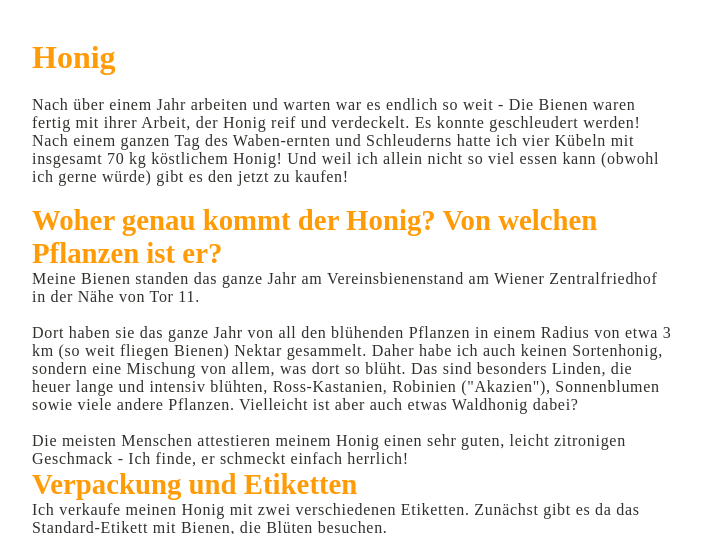
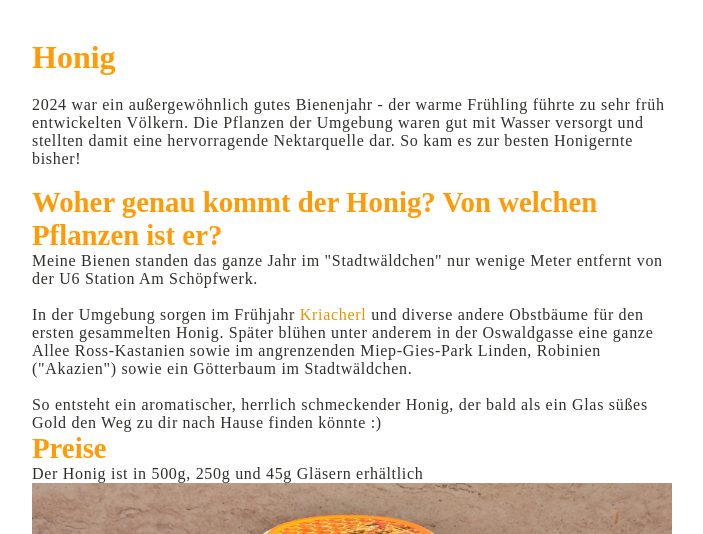
Before and after one commit to HNieme/imkerei.wien, a PHP site: page /produkte/honig/ in a window 1280 px wide. Shown: the part 737-1271 px from the top of the page, without its empty margins (288-991 px from the left). Run offline with PHP 8.4, Linux system fonts and the light colour scheme; some libraries are stand-ins or nearby versions; some web fonts are replaced.

Commit message:
Updated produkte/honig page

```diff
--- a/produkte/honig/index.php
+++ b/produkte/honig/index.php
@@ -1,37 +1,66 @@
 		<?php
 			include "../../assets/template/head/head.php";
 		?>
-			<img src="img/flugbrett.jpg" alt="Bienen am Flugbrett"  class="img-fullwidth">
+			<img src="img/Honig-250g-Quellenstraße.jpg" alt=""  class="img-fullwidth">
 			<p><br /><br /></p>
 			<h1>Honig</h1>
 			<p>
-				Nach über einem Jahr arbeiten und warten war es endlich so weit - Die Bienen waren fertig mit ihrer Arbeit, der Honig reif und verdeckelt. Es konnte geschleudert werden!
-				Nach einem ganzen Tag des Waben-ernten und Schleuderns hatte ich vier Kübeln mit insgesamt 70 kg köstlichem Honig! Und weil ich allein nicht so viel essen kann (obwohl ich gerne würde) gibt es den jetzt zu kaufen!
+				2024 war ein außergewöhnlich gutes Bienenjahr - der warme Frühling führte zu sehr früh entwickelten Völkern. Die Pflanzen der Umgebung waren gut mit Wasser versorgt und stellten damit eine hervorragende Nektarquelle dar. So kam es zur besten Honigernte bisher!
 				<br />
 				<br />
 
 			</p>
 			<h2>Woher genau kommt der Honig? Von welchen Pflanzen ist er?</h2>
 			<p>
-				Meine Bienen standen das ganze Jahr am Vereinsbienenstand am Wiener Zentralfriedhof in der Nähe von Tor 11.
+				Meine Bienen standen das ganze Jahr im "Stadtwäldchen" nur wenige Meter entfernt von der U6 Station Am Schöpfwerk.
 				<br />
 				<br />
-				Dort haben sie das ganze Jahr von all den blühenden Pflanzen in einem Radius von etwa 3 km (so weit fliegen Bienen) Nektar gesammelt. Daher habe ich auch keinen Sortenhonig, sondern eine Mischung von allem, was dort so blüht. Das sind besonders Linden, die heuer lange und intensiv blühten, Ross-Kastanien, Robinien ("Akazien"), Sonnenblumen sowie viele andere Pflanzen. Vielleicht ist aber auch etwas Waldhonig dabei?
+				In der Umgebung sorgen im Frühjahr <a href="https://de.wikipedia.org/wiki/Kriecherl">Kriacherl</a> und diverse andere Obstbäume für den ersten gesammelten Honig. Später blühen unter anderem in der Oswaldgasse eine ganze Allee Ross-Kastanien sowie im angrenzenden Miep-Gies-Park Linden, Robinien ("Akazien") sowie ein Götterbaum im Stadtwäldchen.
 				<br />
 				<br />
-				Die meisten Menschen attestieren meinem Honig einen sehr guten, leicht zitronigen Geschmack - Ich finde, er schmeckt einfach herrlich!
+				So entsteht ein aromatischer, herrlich schmeckender Honig, der bald als ein Glas süßes Gold den Weg zu dir nach Hause finden könnte :)
 			</p>
-			<h2>Verpackung und Etiketten</h2>
+			<h2>Preise</h2>
 			<p>
-			Ich verkaufe meinen Honig mit zwei verschiedenen Etiketten. Zunächst gibt es da das Standard-Etikett mit Bienen, die Blüten besuchen.
+			Der Honig ist in 500g, 250g und 45g Gläsern erhältlich
 			</p>
-			<img src="img/flugbrett.jpg" alt="Glas Honig mit Standard-Etikett, mit Bienen, die Blüten besuchen"  class="img-fullwidth">
+			<img src="img/2024_01_26_Honiggl%C3%A4ser.jpg" alt=""  class="img-fullwidth">
+			<table>
+			    <thead>
+			        <tr>
+			            <td>Menge</td>
+			            <td>&gt;100 Gläser</td>
+			            <td>&gt;50 Gläser</td>
+			            <td>&gt;15 Gläser</td>
+			            <td>1-15 Gläser</td>
+			        </tr>
+			    <thead>
+			    <tbody>
+			        <tr>
+			            <td>500g</td>
+			            <td>8,00 €</td>
+			            <td>8,50 €</td>
+			            <td>9,00 €</td>
+			            <td>9,50 €</td>
+			        </tr>
+			        <tr>
+			            <td>250g</td>
+			            <td>4,50 €</td>
+			            <td>5,00 €</td>
+			            <td>5,35 €</td>
+			            <td>5,50 €</td>
+			        </tr>
+			        <tr>
+			            <td>45g</td>
+			            <td>2,50 €</td>
+			            <td>2,50 €</td>
+			            <td>2,75€</td>
+			            <td>3,00 €</td>
+			        </tr>
+			    </tbody>
+			</table>
 			<p>
-			Für alle, die es etwas ausgefallener wollen (oder für Halloween passenden Honig) gibt es auch eine (zugegeben etwas makabere) Zentralfriedhof-Edition.
-			</p>
-			<img src="img/flugbrett.jpg" alt="Glas Honig mit Zentralfriedhof-Etikett"  class="img-fullwidth">
-			<p>
-			Das Glas gibt es um 8€ + 0,50€ Pfand (= 8,50€).
+
 			<br />
 			Außerdem habe ich noch <a href="../wabenhonig/" >Wabenhonig</a>!
 			</p>
--- a/produkte/honig/preview.php
+++ b/produkte/honig/preview.php
@@ -1,7 +1,7 @@
 				<a class="preview" href="/produkte/honig/">
-					<img src="/produkte/honig/img/preview.png" alt="Kein Honig">
+					<img src="img/2024_01_26_Honiggläser_preview.jpg" alt="Kein Honig">
 					<div>
 						<span class="preview-title">Honig</span>
-						<span class="preview-text">Die erste Ernte</span>
+						<span class="preview-text">Mhhhhhhhhh!!!</span>
 					</div>
 				</a>
```
Also changed, not shown: produkte/honig/img/2024_01_26_Honiggläser.jpg (added), produkte/honig/img/2024_01_26_Honiggläser_preview.jpg (added), 1 other file.
